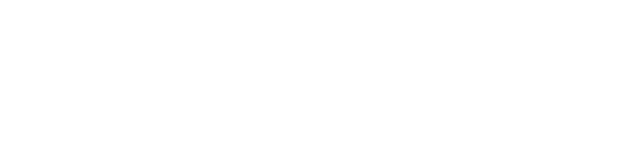
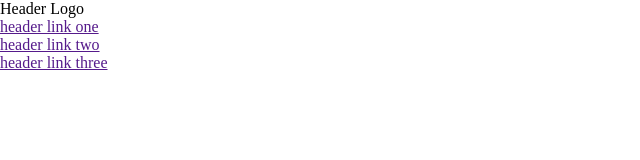
Before and after one commit to adhilkhan2023/landing-page, a plain HTML site: page index.html in a window 1280 px wide. Shown: the whole page, without its empty margins (0-640 px from the left). Drawn offline with Linux system fonts and the light colour scheme.

Commit message:
Add contents of Header

```diff
--- a/index.html
+++ b/index.html
@@ -7,6 +7,13 @@
   <title>Landing Page</title>
 </head>
 <body>
-
+  <div class="header">
+    <p>Header Logo</p>
+    <ul>
+      <li><a href="">header link one</a></li>
+      <li><a href="">header link two</a></li>
+      <li><a href="">header link three</a></li>
+    </ul>
+  </div>
 </body>
 </html>
```
